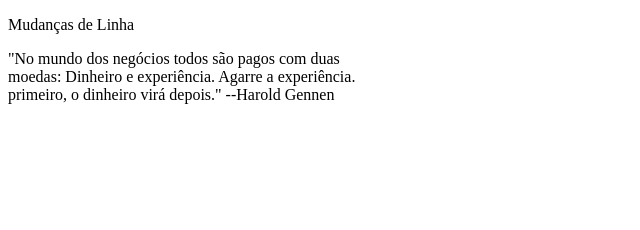
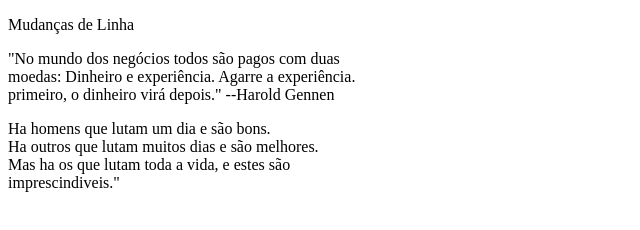
Before and after one commit to 1TDSS-21/exercicio-inicial, a plain HTML site: page exercicios/indexb.html in a window 1280 px wide. Shown: the whole page, without its empty margins (0-640 px from the left). Drawn offline with Linux system fonts and the light colour scheme.

Commit message:
Finalizando os blocos de textos.

```diff
--- a/exercicios/indexb.html
+++ b/exercicios/indexb.html
@@ -14,5 +14,9 @@
        primeiro, o dinheiro virá depois." --Harold Gennen
     </p>
 
+    <p>Ha homens que lutam um dia e são bons.<br>
+    Ha outros que lutam muitos dias e são melhores.<br>
+    Mas ha os que lutam toda a vida, e estes são<br>
+    imprescindiveis."</p>
 </body>
 </html>
```
